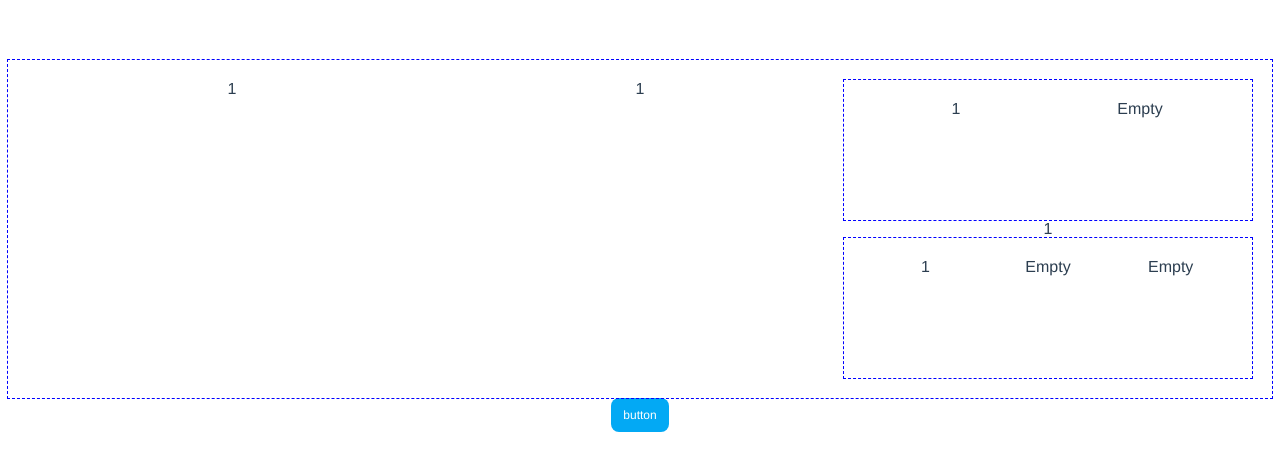
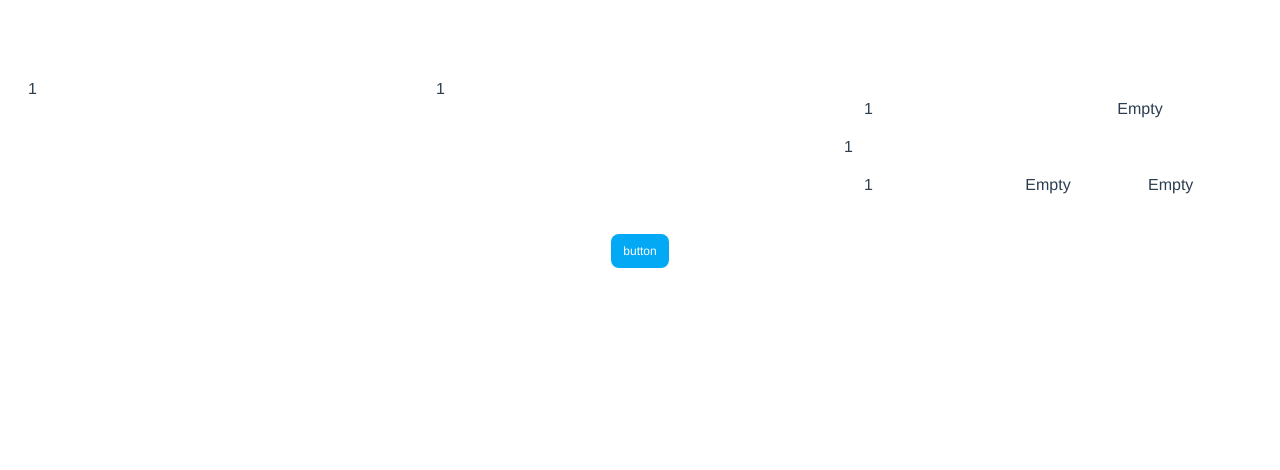
Before and after one commit to ivan403704409/pms, a Vue app: page /#/ in a window 1280 px wide. Shown: the top 470 px of the page. Built offline with nearby package versions, Linux system fonts and the light colour scheme; the HTML template or start-up script is replaced by a standard one.

Commit message:
add dragable

```diff
--- /dev/null
+++ b/src/assets/css/common.scss
@@ -0,0 +1,3 @@
+[data-draging]{
+    z-index: 9999!important;
+}
--- /dev/null
+++ b/src/assets/css/index.scss
@@ -0,0 +1,2 @@
+@import './flex.scss';
+@import './common.scss';
--- a/src/components/Container.vue
+++ b/src/components/Container.vue
@@ -1,5 +1,5 @@
 <template>
-<div class="v-container" @mousedown.stop="mousedown">
+<div class="v-container">
     <slot></slot>
 </div>
 </template>
@@ -8,12 +8,6 @@
 <style scoped>
 .v-container{
     padding: 20px;
-    outline: 1px solid #ddd;
-    background-color: #fff;
-    min-height: 100px;
-    user-select: none;
-    outline:1px dashed blue;
-    cursor: pointer;
 }
 </style>
 
@@ -26,7 +20,6 @@ export default {
             type: Number,
             default: 1,
         },
-        // data: Array,
     },
     data(){
         return {
@@ -39,27 +32,7 @@ export default {
 
     },
     methods: {
-        mousedown(ev){
-            // let target = ev.srcElement;
-            // this.last = {
-            //     x: ev.clientX,
-            //     y: ev.clientY,
-            // }
-            // document.addEventListener('mousemove', this.mousemove, false)
-            // document.addEventListener('mouseup', this.mouseup, false)
-        },
-        mousemove(ev){
-            let target = ev.srcElement;
-            let { clientX: x, clientY: y } = ev
-            let disX = x- this.last.x
-            let disY = y -this.last.y
-            this.$el.style.transform = `translate3d(${disX}px, ${disY}px,0)`
-        },
-        mouseup(ev){
-            this.$el.style.transform = `none`
-            document.removeEventListener('mousemove', this.mousemove, false)
-            document.removeEventListener('mouseup', this.mouseup, false)
-        },
+
     },
 
 }
--- a/src/directives/drag.js
+++ b/src/directives/drag.js
@@ -2,37 +2,59 @@ import Draggabilly from 'draggabilly';
 
 export default {
 	install(Vue, options) {
+
+
 	    Vue.directive('drag', {
-	        bind: function (elem, binding, vnode, oldVnode) {
-	            elem.style.position = 'absolute';
-	            var options = binding.value || {};
-	            options.containment = '#j-frame';
-	            var draggie = new Draggabilly(elem, options);
-	            elem.$draggie = draggie;
-	            var directives = vnode.data.directives;
-	            for (var i in directives) {
-	                var dir = directives[i];
-	                if (dir.name === "drag-on") {
-	                    draggie.on(dir.arg, dir.value);
-	                }
-	                else if (dir.name === "drag-once") {
-	                    draggie.on(dir.arg, dir.value);
-	                }
-	            }
+	        bind: function (el, binding, vnode, oldVnode) {
+	        	el.last = {
+	        		x: 0,
+	        		y: 0
+	        	}
+	        	el.setAttribute('data-dragable', '')
+	        	el.mousemove = function(ev){
+		            let { clientX: x, clientY: y } = ev
+		            let disX = x- el.last.x
+		            let disY = y -el.last.y
+		            el.style.transform = `translate3d(${disX}px, ${disY}px,0)`
+		        }
+		        el.mouseup = function(ev){
+		            el.style.transform = `none`
+	        		el.removeAttribute('data-draging')
+		            document.removeEventListener('mousemove', el.mousemove, false)
+		            document.removeEventListener('mouseup', el.mouseup, false)
+		        }
+	        	el.addEventListener('mousedown', function (ev) {
+	        		console.log('mousedown')
+	        		el.last = {
+		                x: ev.clientX,
+		                y: ev.clientY,
+		            }
+	        		el.setAttribute('data-draging', '')
+	        		document.addEventListener('mousemove', el.mousemove, false)
+            		document.addEventListener('mouseup', el.mouseup, false)
+            		ev.stopPropagation();
+	        	}, false)
+
+	            // el.style.position = 'absolute';
+	            // var options = binding.value || {};
+	            // options.containment = '#j-frame';
+	            // var draggie = new Draggabilly(el, options);
+	            // el.$draggie = draggie;
+	            // var directives = vnode.data.directives;
+	            // for (var i in directives) {
+	            //     var dir = directives[i];
+	            //     if (dir.name === "drag-on") {
+	            //         draggie.on(dir.arg, dir.value);
+	            //     }
+	            //     else if (dir.name === "drag-once") {
+	            //         draggie.on(dir.arg, dir.value);
+	            //     }
+	            // }
 	        },
-	        unbind: function (elem, binding, vnode, oldVnode) {
+	        unbind: function (el, binding, vnode, oldVnode) {
 	            //TODO
 	        }
 	    });
-	    Vue.directive('drag-on', {
-	        bind (elem, binding, vnode, oldVnode) {
-	            return; //No need to do anything
-	        },
-	    });
-	    Vue.directive('drag-once', {
-	        bind (elem, binding, vnode, oldVnode) {
-	            return; //No need to do anything
-	        },
-	    });
+
 	},
 }
--- a/src/main.js
+++ b/src/main.js
@@ -1,6 +1,6 @@
 // The Vue build version to load with the `import` command
 // (runtime-only or standalone) has been set in webpack.base.conf with an alias.
-import './assets/css/flex.scss';
+import './assets/css/index.scss';
 import Vue from 'vue'
 import App from './App'
 import router from './router'
--- a/src/views/workspace/index.vue
+++ b/src/views/workspace/index.vue
@@ -1,22 +1,18 @@
 <template>
 <div class="m-page" id="--id">
-    <draggable v-model="pageData">
-        <!-- <transition-group> -->
-            <interator :config="item" v-for="(item, index) in pageData" ></interator>
-        <!-- </transition-group> -->
-    </draggable>
+    <interator :config="item" v-for="(item, index) in pageData" ></interator>
 </div>
 
 </template>
 
 <script>
-import draggable from 'vuedraggable'
 import widgets from '@/widgets'
 import Phone from '@/components/Phone.vue'
 import interator from './interator.vue'
 
 var button = {
     type: 'vButton',
+    block: 'inline-block',
     data: {
         value: 'button',
         styles: {
@@ -74,7 +70,6 @@ var block = {
 export default {
     name: 'workspace',
     components: {
-        draggable,
         Phone,
         interator,
     },
--- a/src/views/workspace/interator.vue
+++ b/src/views/workspace/interator.vue
@@ -1,5 +1,5 @@
 <template>
-<component class="f-flex-box auto-width flex-wrap align-strech flex-item" :data-type="config.type" v-bind="config.data" :is="widgets[config.type]" >
+<unit :config="config">
     <!-- 如果是containter,处理列数 -->
     <template v-if="config.type=='container'">
         <!-- 没有列数 -->
@@ -7,37 +7,34 @@
             <!-- 如果有子集，则继续递归 -->
             <interator :config="config.children[0]" v-if="config.children[0].children.length"></interator>
             <!-- 否则直接渲染当前组件 -->
-            <component :data-type="config.children[0].type" v-bind="config.children[0].data" :is="widgets[config.children[0].type]" v-else>
-            </component>
+            <unit :config="config.children[0].data" v-else></unit>
         </template>
         <!-- 按列数循环 -->
-        <draggable v-model="config.children" :options="{ animation: 150 }"　class="f-flex-box flex-item auto-width flex-wrap align-strech" v-else>
+        <div　class="f-flex-box flex-item auto-width flex-wrap align-strech" v-else>
             <div class="col flex-item" v-for="(box, index) in config.children">
-                <template  v-if="!box.length">
+                <template v-if="!box.length">
                     <div>Empty</div>
                 </template>
-                 <draggable v-model="config.children[index]" v-else>
-                    <template v-for="(item, index2) in box">
-                        <!-- 如果有子集，则继续递归 -->
-                        <interator :config="item" v-if="item.children"></interator>
-                        <!-- 否则直接渲染当前组件 -->
-                        <component :data-type="item.type" v-bind="item.data" :is="widgets[item.type]" v-else>
-                        </component>
-                    </template>
-                 </draggable>
+                <template v-for="(item, index2) in box" v-else>
+                    <!-- 如果有子集，则继续递归 -->
+                    <interator :config="item" v-if="item.children"></interator>
+                    <!-- 否则直接渲染当前组件 -->
+                    <unit :config="item" v-else>
+                    </unit>
+                </template>
             </div>
-        </draggable>
+        </div>
     </template>
-</component>
+</unit>
 </template>
 
 <script>
-import draggable from 'vuedraggable'
 import widgets from '@/widgets'
+import unit from './unit.vue'
 export default {
     name: 'interator',
     components:{
-        draggable,
+        unit,
     },
     props: {
         config: Object,
--- /dev/null
+++ b/src/views/workspace/unit.vue
@@ -0,0 +1,95 @@
+<template>
+<div class="v-component-wrapper" :class="className" @mouseover.stop="mouseover"  @mouseout.stop="mouseout" v-drag>
+    <component class="f-flex-box auto-width flex-wrap align-strech flex-item v-component" :data-type="config.type" v-bind="config.data" :is="widgets[config.type]" >
+        <slot></slot>
+    </component>
+    <div class="tips">{{config.type}}</div>
+</div>
+</template>
+
+<script>
+import widgets from '@/widgets'
+export default {
+    components: {
+
+    },
+    props: {
+        config: Object,
+    },
+    data(){
+        return {
+            widgets,
+            isHover: false,
+        }
+    },
+    computed: {
+        className(){
+            let res = []
+            if(this.isHover)res.push('hover');
+            if(this.config.block==='inline-block')res.push('inline-block');
+            return res
+        },
+    },
+    mounted(){
+
+    },
+    methods: {
+        mouseover(ev){
+            this.isHover = true
+        },
+        mouseout(ev){
+            this.isHover = false
+        },
+    },
+    // mounted(){
+
+    // },
+    // beforeRouteEnter(to, from, next){
+    //     next( => {
+    //     })
+    // },
+    // beforeRouteLeave(to, from, next){
+    //     next()
+    // }
+}
+</script>
+
+<style scoped lang="scss">
+$color-tips: #33ada9;
+.v-component-wrapper{
+    position: relative;
+    // min-height: 100px;
+    background-color: #fff;
+    cursor: pointer;
+    user-select: none;
+    &.inline-block{
+        display: inline-block;
+    }
+    &.put::before{
+        content: "";
+        position: absolute;
+        z-index: 2;
+        left: 0;
+        top: -4px;
+        width: 100%;
+        height: 4px;
+        background-color: $color-tips;
+    }
+    .tips{
+        display: none;
+    }
+    &.hover{
+        outline:1px dashed $color-tips;
+        z-index: 3;
+        > .tips{
+            display: block;
+            position: absolute;
+            left: 0;
+            top: 0;
+            transform: translateY(-100%);
+            color: $color-tips;
+        }
+    }
+
+}
+</style>
```
